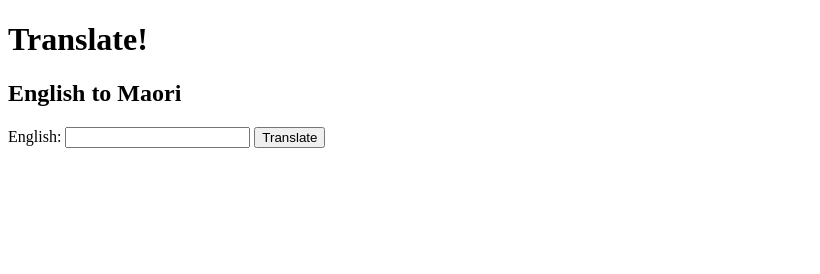
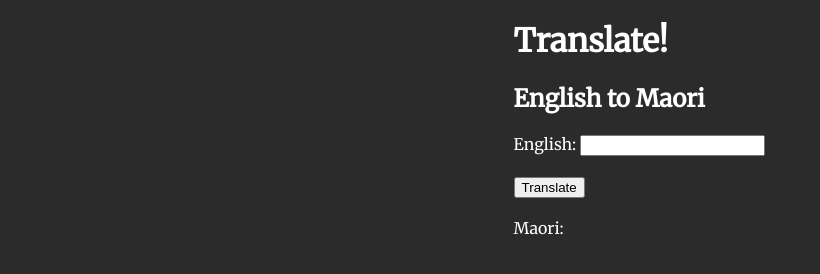
Before and after one commit to todddrinkwater/api-interaction, a plain HTML site: page index.html in a window 1280 px wide. Shown: the whole page, without its empty margins (0-820 px from the left). Drawn offline with Linux system fonts and the light colour scheme.

Commit message:
add style, add lowercase func

```diff
--- a/index.html
+++ b/index.html
@@ -1,28 +1,31 @@
 <!DOCTYPE html>
 <html>
-
+<head>
+  <link href="https://fonts.googleapis.com/css?family=Merriweather" rel="stylesheet">
+  <link href="style.css" type="text/css" rel="stylesheet">
+</head>
 <body>
-
+<div class="center">
   <h1>Translate!</h1>
   <h2>English to Maori</h2>
 
 
     <label>English:</label>
-      <input id="english" type="text" name="english" />
-
-<button id="button">Translate</button>
-
-<div id="result"></div>
+      <input id="english" type="text" name="english" /><br><br>
+      <button id="button">Translate</button><br><br>
+    <label id="maori">Maori:</label>
+    <span id="result"></span>
+</div>
 
 
 
 <script>
 
-
 document.getElementById("button").addEventListener("click", translate);
 
 function translate() {
   var english = document.getElementById("english").value;
+  var english = english.toLowerCase();
   console.log(english);
   var request = "https://eda-te-reo.herokuapp.com/api/translate?word="
 + english;
--- /dev/null
+++ b/style.css
@@ -0,0 +1,10 @@
+body {
+  font-family: 'Merriweather', serif;
+  background-color: rgba(0, 0, 0, 0.83);
+  color: white;
+}
+
+.center {
+margin: auto;
+width: 20%;
+}
```
Lines whose indentation alone changed are shown as unchanged.
